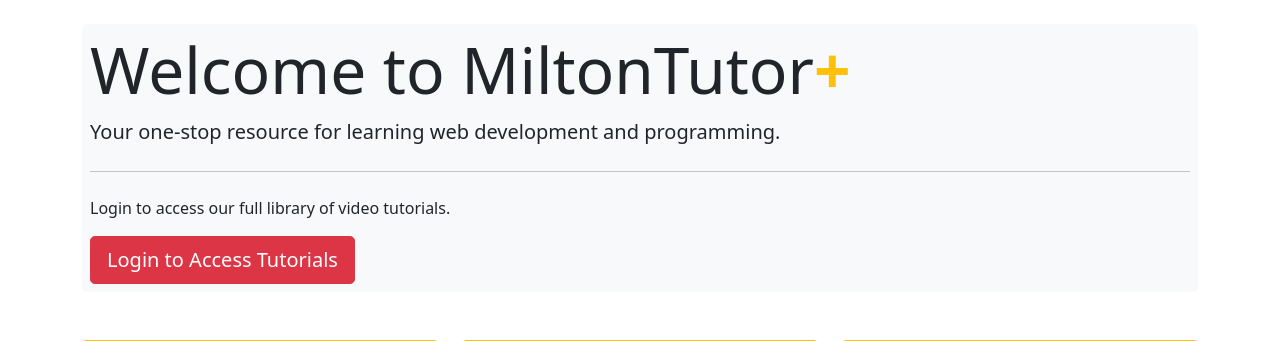
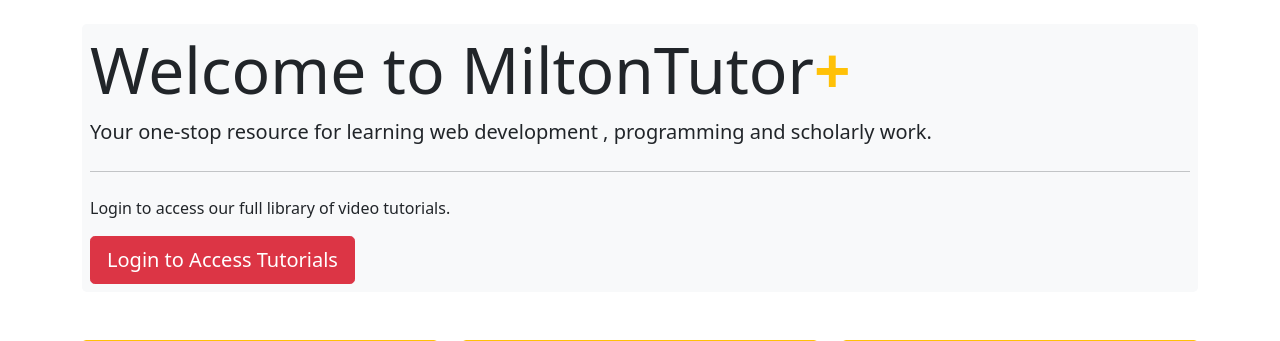
Before and after one commit to Kummirai/school, a Flask app: page / in a window 1280 px wide. Shown: the part 62-403 px from the top of the page. Run offline with Flask 3, Linux system fonts and the light colour scheme; some libraries are stand-ins or nearby versions.

Commit message:
Update homepage description to include scholarly work

```diff
--- a/templates/home.html
+++ b/templates/home.html
@@ -11,7 +11,7 @@
         {% if 'username' in session %}
         Continue your learning journey with our tutorials.
         {% else %}
-        Your one-stop resource for learning web development and programming.
+        Your one-stop resource for learning web development , programming and scholarly work.
         {% endif %}
     </p>
     <hr class="my-4">
```
